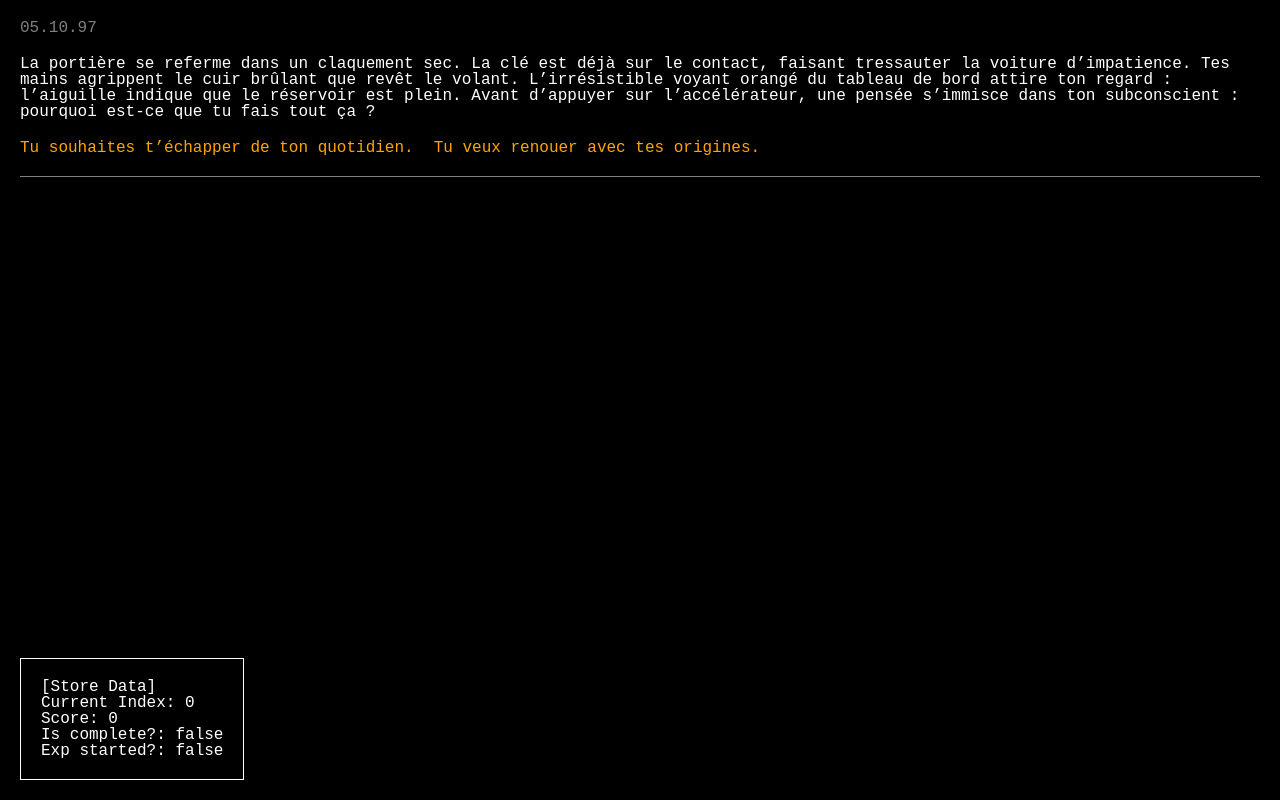
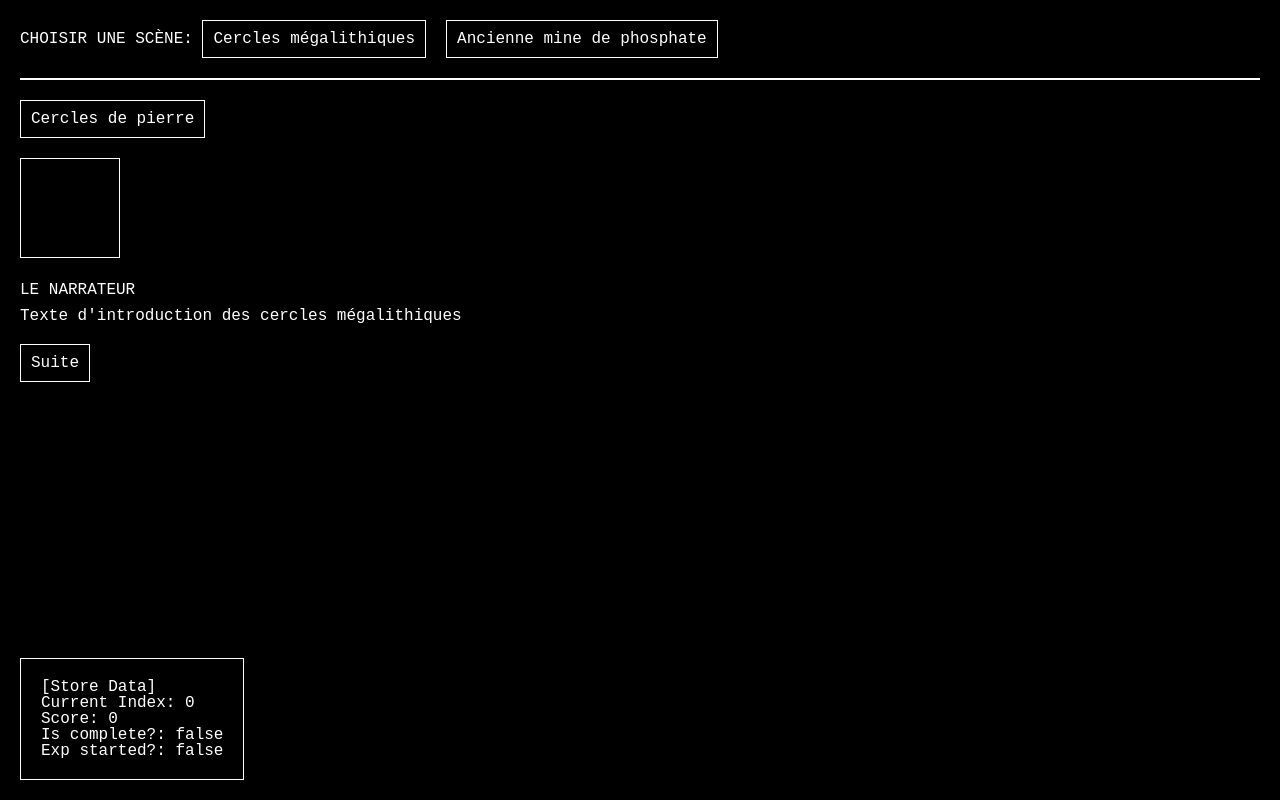
Before and after one commit to AnanUua/POC-narrative-ui, a React (Vite) app: page / in a window 1280 px wide. Built offline with nearby package versions, Linux system fonts and the light colour scheme.

Commit message:
feat(components): improve UX and add default voiceover lines

```diff
--- a/src/assets/chapterOne.json
+++ b/src/assets/chapterOne.json
@@ -3,7 +3,11 @@
     "name": "Cercles mégalithiques",
     "voiceover": [
       {
-        "text": "...",
+        "text": "Texte d'introduction des cercles mégalithiques",
+        "emitter": "narrator"
+      },
+      {
+        "text": "Suite du texte d'introduction des cercles mégalithiques",
         "emitter": "narrator"
       }
     ],
@@ -28,7 +32,7 @@
     "name": "Ancienne mine de phosphate",
     "voiceover": [
       {
-        "text": "...",
+        "text": "Texte d'introduction de l'ancienne mine de phosphate",
         "emitter": "narrator"
       }
     ],
--- a/src/components/App/App.jsx
+++ b/src/components/App/App.jsx
@@ -13,8 +13,8 @@ export default function App() {
 
   return (
     <div className="App">
-      <Introduction />
-      {hasExperienceStarted && <ExperienceCanvas />}
+      {/* <Introduction /> */}
+      {!hasExperienceStarted && <ExperienceCanvas />}
       <StoreData />
     </div>
   )
--- a/src/components/ExperienceCanvas/ExperienceCanvas.jsx
+++ b/src/components/ExperienceCanvas/ExperienceCanvas.jsx
@@ -1,18 +1,26 @@
 import './ExperienceCanvas.scss'
 import chapterOneData from '../../assets/chapterOne.json'
-import { useState } from 'react'
+import { useEffect, useState } from 'react'
 
 export default function ExperienceCanvas() {
   // Local state
   const [currentSceneIndex, setCurrentSceneIndex] = useState(0)
   const [displayUi, setDisplayUi] = useState(false)
-  const [currentSpotIndex, setCurrentSpotIndex] = useState(0)
   const [currentTextIndex, setCurrentTextIndex] = useState(0)
   const [currentSpeaker, setCurrentSpeaker] = useState('')
 
-  const currentSpot = chapterOneData[currentSceneIndex].spots[currentSpotIndex]
-  const voiceover = currentSpot.voiceover
+  const [currentSpot, setCurrentSpot] = useState(chapterOneData[currentSceneIndex])
+  const [voiceover, setVoiceover] = useState(currentSpot.voiceover)
   const hasMore = currentTextIndex < voiceover.length - 1
+
+  const initScene = () => {
+    setDisplayUi(true)
+    setCurrentSpeaker(voiceover[0].emitter)
+  }
+
+  useEffect(() => {
+    initScene()
+  }, [])
 
   // Change the current scene and reset UI state
   const changeScene = (sceneIndex) => {
@@ -22,10 +30,11 @@ export default function ExperienceCanvas() {
 
   // Change the current spot and reset UI state
   const goToSpot = (spotIndex) => {
-    setCurrentSpotIndex(spotIndex)
+    setDisplayUi(true)
+    setCurrentSpot(chapterOneData[currentSceneIndex].spots[spotIndex])
+    setVoiceover(chapterOneData[currentSceneIndex].spots[spotIndex].voiceover)
     setCurrentSpeaker(voiceover[0].emitter)
     setCurrentTextIndex(0)
-    setDisplayUi(true)
   }
 
   // Show the next text in the voiceover array
@@ -37,7 +46,6 @@ export default function ExperienceCanvas() {
   // Reset UI state
   const resetUiState = () => {
     setDisplayUi(false)
-    setCurrentSpotIndex(0)
     setCurrentTextIndex(0)
   }
 
@@ -80,6 +88,11 @@ export default function ExperienceCanvas() {
                 Suite
               </button>
             )}
+            {!hasMore && (
+              <button className="more" onClick={resetUiState}>
+                Fermer
+              </button>
+            )}
           </div>
         </div>
       )}
```
